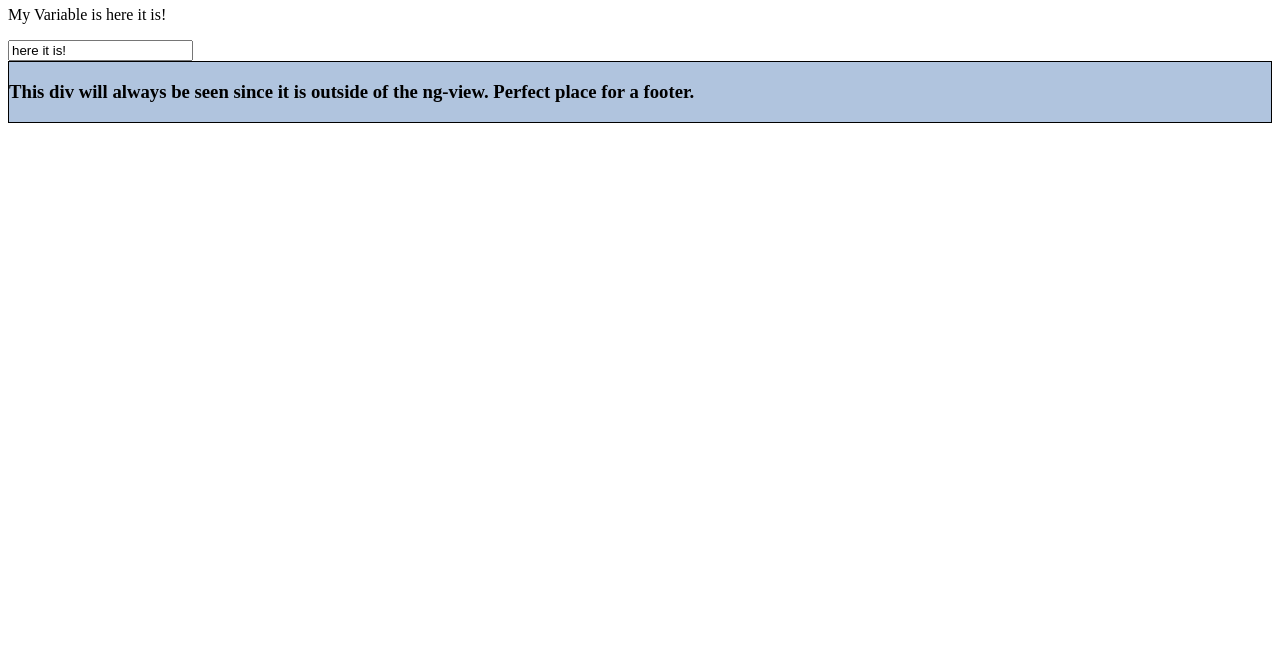
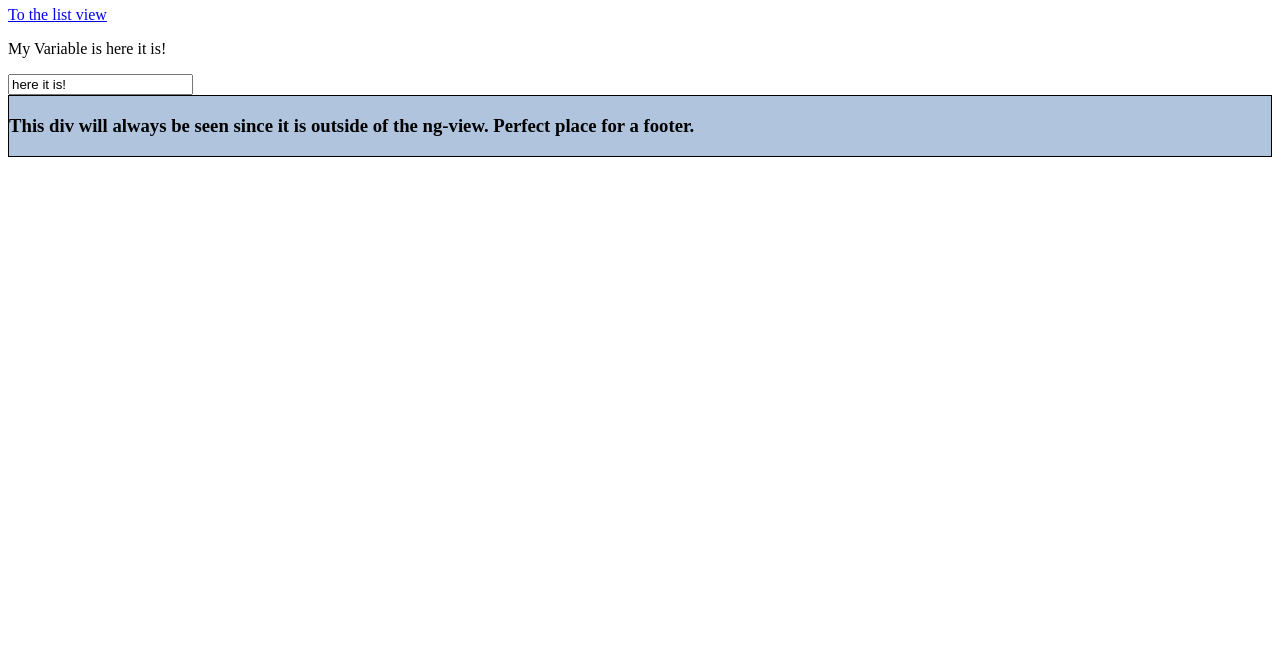
Before and after one commit to nss-day-cohort-17/angular-C-Stein, a website: page index.html at #/list in a window 1280 px wide. Shown: the part 143-800 px from the top of the page. Drawn offline with nearby package versions, Linux system fonts and the light colour scheme; some packages are replaced by stand-ins of ours.

Commit message:
added links to the other view

```diff
--- a/partials/main.html
+++ b/partials/main.html
@@ -1,4 +1,5 @@
 <h1>This is the main view</h1>
+<a href="#/list">To the list view</a>
 
 <p>My Variable is {{myVariable}}</p>
 
```
Also changed, not shown: partials/list.html (+1 -0 lines).
